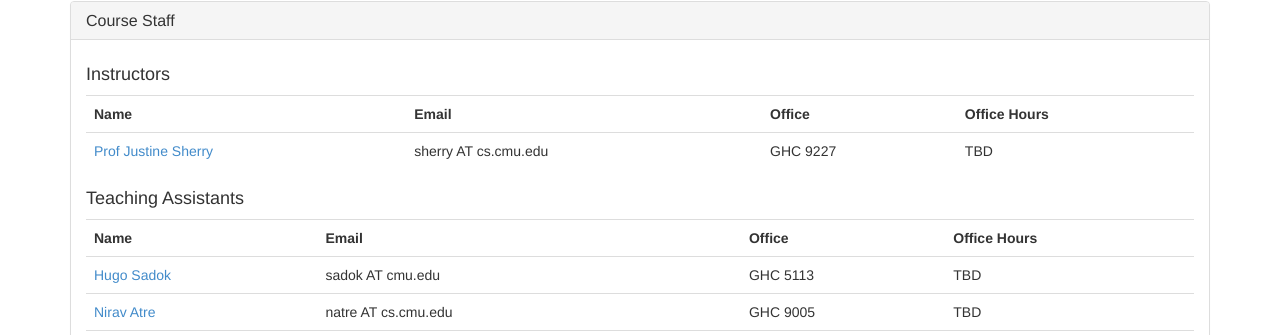
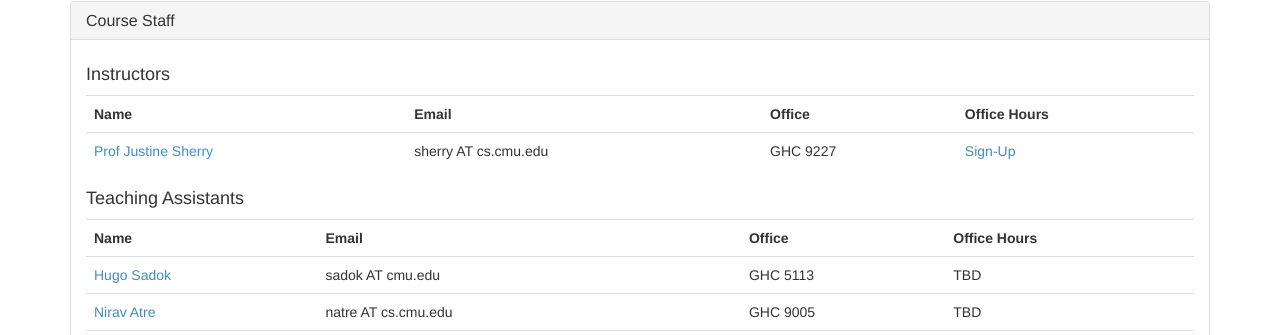
Before and after one commit to computer-networks/fa22, a Jekyll site: the page built from index.html, in a window 1280 px wide and 1397 px high. Shown: the part 570-905 px from the top of the window. Built offline with Jekyll 4.4.1, drawn with Linux system fonts in a browser that asks for light colours.

Commit message:
added my OH to website

```diff
--- a/index.html
+++ b/index.html
@@ -74,7 +74,7 @@ title: CMU 15-441/641, Fall 2022 --- Home
         <td><a href="https://www.justinesherry.com/">Prof Justine Sherry</a></td>
         <td><span class="email">sherry AT cs.cmu.edu</span></td>
         <td>GHC 9227</td>
-        <td>TBD</td>
+        <td><a href="https://calendar.google.com/calendar/selfsched?sstoken=UUZ3cmtRWkExS1pGfGRlZmF1bHR8Yjg5MTRmNjdmNzBmNjA4MjFiZGFkNWJmOTg4YjJjMzU">Sign-Up</a></td>
       </tr>
       </table>
 
```
